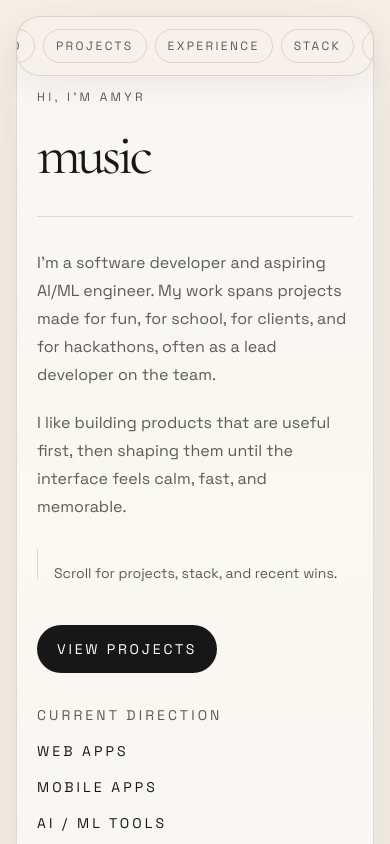
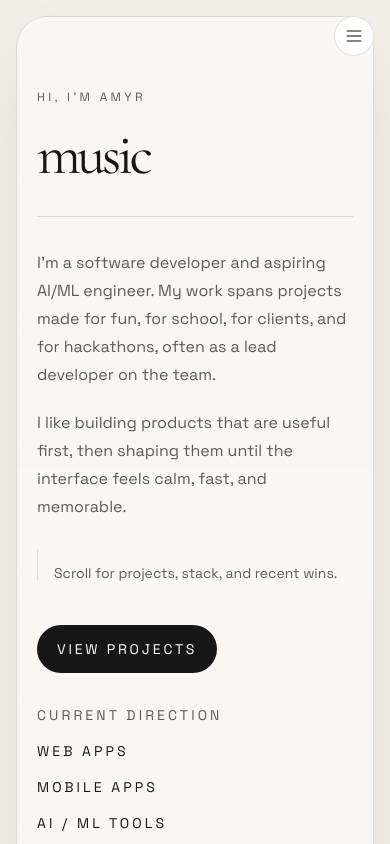
Before and after one commit to amyr11/my-portfolio, a Next.js app: page / in a window 390 px wide. Shown: the top 844 px of the page. Built offline with nearby package versions, Linux system fonts and the light colour scheme.

Commit message:
turn navbar to burger menu on mobile

```diff
--- a/src/app/page.tsx
+++ b/src/app/page.tsx
@@ -1,3 +1,6 @@
+"use client";
+
+import { useState } from "react";
 import HeroTypewriter from "./hero-typewriter";
 
 const navigation = [
@@ -231,11 +234,13 @@ const achievements = [
 ];
 
 export default function Home() {
+  const [isMenuOpen, setIsMenuOpen] = useState(false);
+
   return (
     <main className="relative flex min-h-screen flex-1 overflow-hidden px-4 py-4 text-[var(--color-foreground)] sm:px-6 sm:py-6 lg:px-8 lg:py-8">
       <div className="surface relative mx-auto flex w-full max-w-7xl flex-col rounded-[2rem] border border-[var(--color-line)]">
-        <header className="fixed left-1/2 top-4 z-30 max-w-[calc(100%-2rem)] -translate-x-1/2">
-          <div className="no-scrollbar inline-flex max-w-full flex-nowrap items-center justify-center gap-2 overflow-x-auto rounded-[1.5rem] border border-[var(--color-line)] bg-[rgba(244,239,231,0.72)] px-3 py-3 shadow-[0_12px_30px_rgba(49,39,28,0.06)] backdrop-blur-xl sm:px-5">
+        <header className="fixed right-4 top-4 z-30 sm:left-1/2 sm:right-auto sm:max-w-[calc(100%-2rem)] sm:-translate-x-1/2">
+          <div className="hidden sm:inline-flex no-scrollbar max-w-full flex-nowrap items-center justify-center gap-2 overflow-x-auto rounded-[1.5rem] border border-[var(--color-line)] bg-[rgba(244,239,231,0.72)] px-3 py-3 shadow-[0_12px_30px_rgba(49,39,28,0.06)] backdrop-blur-xl sm:px-5">
             {navigation.map((item) => (
               <a
                 key={item.href}
@@ -246,6 +251,47 @@ export default function Home() {
               </a>
             ))}
           </div>
+
+          <button
+            type="button"
+            onClick={() => setIsMenuOpen(!isMenuOpen)}
+            aria-label="Toggle menu"
+            aria-expanded={isMenuOpen}
+            className="sm:hidden inline-flex h-10 w-10 items-center justify-center rounded-full border border-[var(--color-line)] bg-white text-[var(--color-muted)] transition-all duration-300 hover:border-[var(--color-line-strong)] hover:bg-[var(--color-accent)]"
+          >
+            <svg
+              className="h-5 w-5"
+              fill="none"
+              stroke="currentColor"
+              viewBox="0 0 24 24"
+            >
+              <path
+                strokeLinecap="round"
+                strokeLinejoin="round"
+                strokeWidth={2}
+                d={
+                  isMenuOpen
+                    ? "M6 18L18 6M6 6l12 12"
+                    : "M4 6h16M4 12h16M4 18h16"
+                }
+              />
+            </svg>
+          </button>
+
+          {isMenuOpen && (
+            <div className="sm:hidden absolute right-0 top-full mt-2 flex w-48 flex-col gap-2 rounded-[1rem] border border-[var(--color-line)] bg-white p-3 shadow-[0_12px_30px_rgba(49,39,28,0.06)]">
+              {navigation.map((item) => (
+                <a
+                  key={item.href}
+                  href={item.href}
+                  onClick={() => setIsMenuOpen(false)}
+                  className="rounded-full border border-[var(--color-line)] px-3 py-2 text-xs uppercase tracking-[0.2em] text-[var(--color-muted)] transition-all duration-300 hover:-translate-y-0.5 hover:border-[var(--color-line-strong)] hover:bg-[var(--color-accent)] text-center"
+                >
+                  {item.label}
+                </a>
+              ))}
+            </div>
+          )}
         </header>
 
         <section
```
